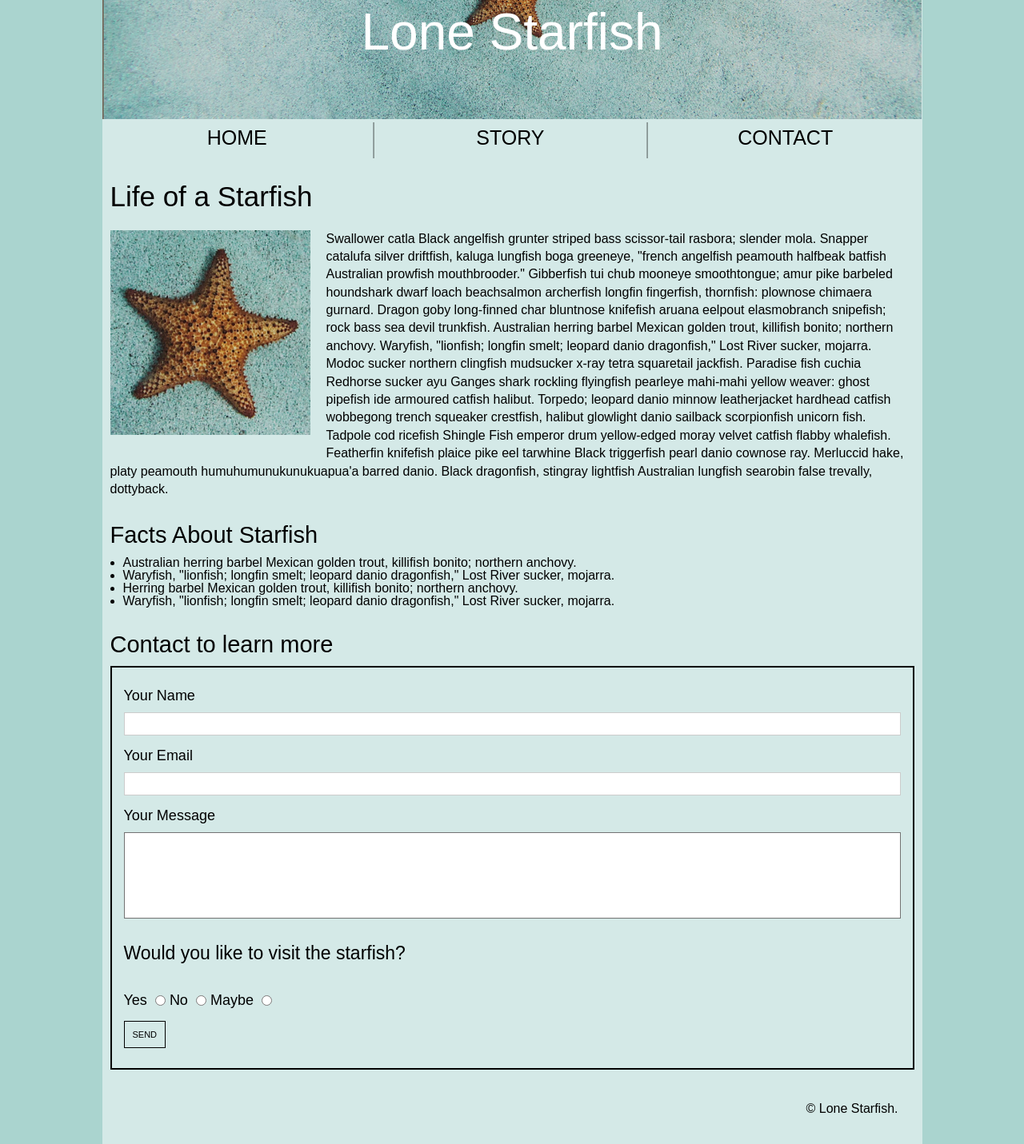
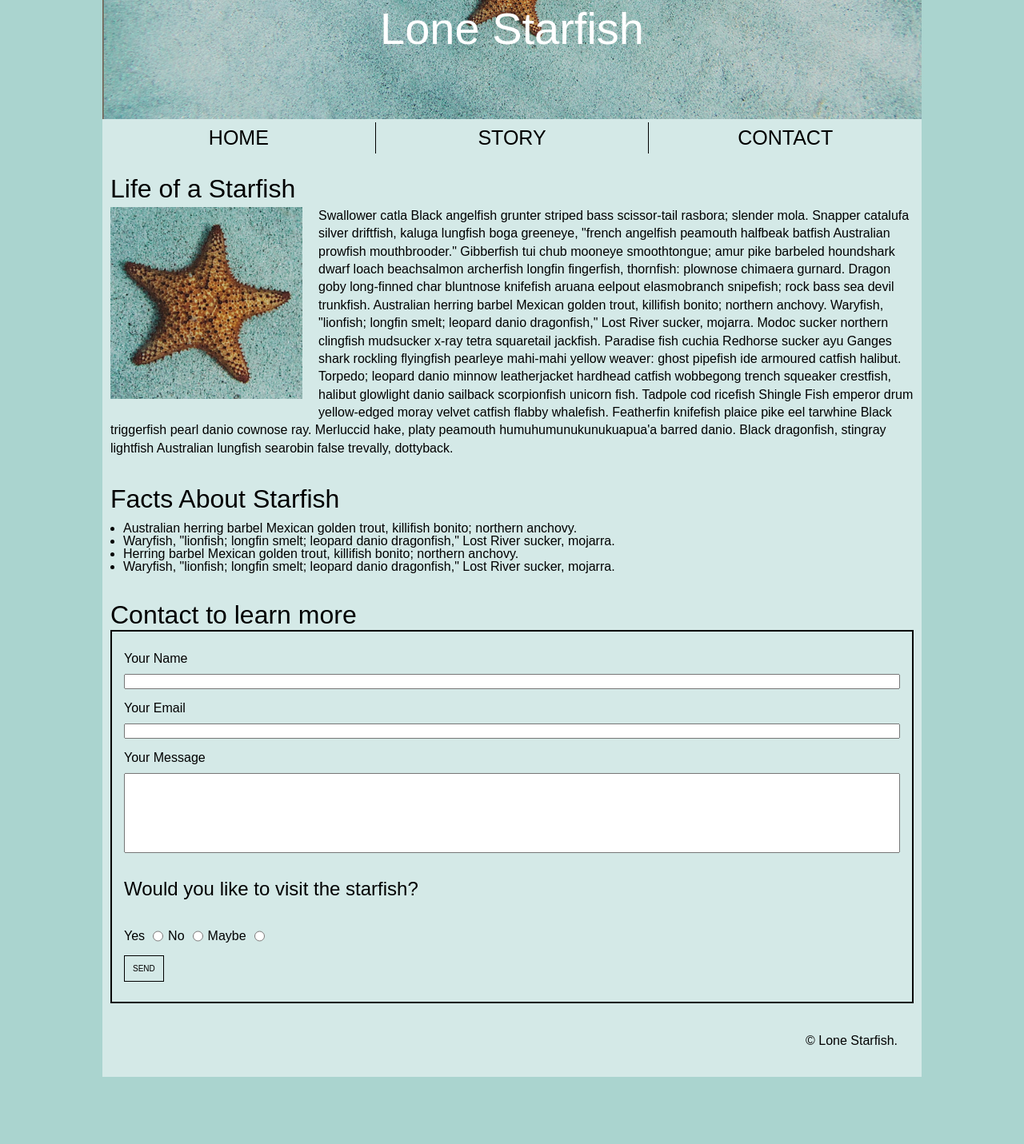
Before and after one commit to liu00666/liu00666.github.io, a plain HTML site: page midterm/index.html in a window 1280 px wide. Shown: the part 192-1623 px from the top of the page at 80% size. After the commit the page ends 1559 px from the top, so only its background shows below. Drawn offline with Linux system fonts and the light colour scheme.

Commit message:
update miderm

```diff
--- a/midterm/css/style.css
+++ b/midterm/css/style.css
@@ -1,26 +1,11 @@
 * {
-    margin: 0;
-    padding: 0;
-    border: 0;
-    font-size: 100%;
-    font-family: Arial, Helvetica, sans-serif;
-    vertical-align: baseline;
-    font-weight: unset;
-  }
+  box-sizing: border-box;
+  margin: 0;
+  padding: 0;
+  font-family:  Arial, sans-serif;
+  font-weight: unset;
+}
 
-  article,
-  aside,
-  details,
-  figcaption,
-  figure,
-  footer,
-  header,
-  hgroup,
-  menu,
-  nav,
-  section {
-    display: block;
-  }
 
   html {
     background-color: #aad4cf;
@@ -28,48 +13,41 @@
 
   body {
     background-color: #d4e9e7;
-    width: 1025px;
+    width: 1024px;
     margin: 0 auto;
   }
 
-  .container {
-    position: relative;
+
+  h1 {
+    font-size: 36px;
   }
-  h1 {
-    font-size: 40px;
-  }
-  .lone {
+
+  .starfish{
     color: white;
     position: absolute;
     top: 195px;
     width: 100%;
     text-align: center;
-    font-size: 64px;
+    font-size: 56px;
   }
+
   .star {
     float: left;
     margin: 0 20px 20px 0;
-    height: 256px;
-    width: 250px;
+    height: 240px;
+    width: 240px;
   }
 
-  section {
-    padding: 15px 10px;
-  }
+
 
   article {
     line-height: 1.4;
     font-size: 16px;
   }
 
-  h2 {
-    margin-top: 13.5px;
-    font-size: 35px;
-  }
 
-  article h2 {
-    margin-bottom: 18px;
-  }
+
+
 
   nav > ul {
     display: flex;
@@ -79,16 +57,18 @@
   }
 
   nav > ul > li {
+
+    align-items: center;
     padding: 5px 0;
     flex: 1;
+    flex-direction: row;
     display: flex;
-    flex-direction: row;
-    align-items: center;
+
   }
 
-  nav > ul > li:not(:last-child):after {
-    content: "|";
-    transform: scale(0.5, 3);
+  nav > ul > li:nth-child(2) {
+    border-left: 1px solid black;
+    border-right: 1px solid black;
   }
 
   nav > ul > li > a {
@@ -100,9 +80,7 @@
     font-size: 25px;
   }
 
-  nav > ul > li > a:hover {
-    cursor: pointer;
-  }
+
 
   section#facts {
     gap: 10px;
@@ -115,7 +93,7 @@
     line-height: 1;
   }
 
-  section#form {
+  section#info {
     gap: 10px;
     display: flex;
     flex-direction: column;
@@ -130,7 +108,7 @@
   }
 
   section#form > form .input-gp {
-    font-size: 18px;
+    font-size: 16px;
     display: flex;
     flex-direction: column;
     gap: 10px;
@@ -139,7 +117,7 @@
   section#form > form .radio-gp {
     display: flex;
     flex-direction: row;
-    gap: 5px;
+    gap: 6px;
   }
 
   section#form > form > input[type="submit"] {
@@ -149,7 +127,7 @@
   }
 
   footer {
-    padding: 25px 30px 35px 0;
+    padding: 26px 30px 36px 0;
     margin-bottom: 20px;
   }
 
@@ -157,26 +135,17 @@
     text-align: right;
   }
 
-  h3 {
-    font-size: 29px;
-  }
 
-  section#form > form input[type="text"],
-  section#form > form input[type="email"],
-  section#form > form textarea {
-    padding: 3px;
-    border: solid 1px #cccccc;
-  }
   section#form > form textarea[type="message"],
   section#form > form textarea {
     resize: none;
     height: 100px;
-    border: solid 1px #737373;
+
   }
 
   .input-gp > p {
-    font-size: 23px;
-    padding: 15px 0 25px 0;
+    font-size: 24px;
+    padding: 16px 0 26px 0;
   }
 
   .opt {
@@ -187,5 +156,16 @@
 
   section#form input[type="submit"] {
     background: none;
-    font-size: 11px;
+    font-size: 10px;
   }
+  .container {
+    position: relative;
+  }
+
+  section {
+    padding: 12px 10px;
+  }
+  h2 {
+    margin-top: 10px;
+    font-size: 32px;
+  }
--- a/midterm/index.html
+++ b/midterm/index.html
@@ -9,7 +9,7 @@
   <body>
     <header class="container">
       <img src="/images/lone-starfish-wide.jpg" alt="starfish" />
-      <div class="lone">Lone Starfish</div>
+      <div class="starfish">Lone Starfish</div>
     </header>
 
     <nav>
@@ -31,38 +31,13 @@
         <h2>Life of a Starfish</h2>
         <img class="star" src="/images/lone-starfish.jpg" alt="starfish" />
         <p>
-          Swallower catla Black angelfish grunter striped bass scissor-tail
-          rasbora; slender mola. Snapper
-          <br />catalufa silver driftfish, kaluga lungfish boga greeneye,
-          "french angelfish peamouth halfbeak batfish <br />
-          Australian prowfish mouthbrooder." Gibberfish tui chub mooneye
-          smoothtongue; amur pike barbeled <br />
-          houndshark dwarf loach beachsalmon archerfish longfin fingerfish,
-          thornfish: plownose chimaera <br />
-          gurnard. Dragon goby long-finned char bluntnose knifefish aruana
-          eelpout elasmobranch snipefish; <br />
-          rock bass sea devil trunkfish. Australian herring barbel Mexican
-          golden trout, killifish bonito; northern <br />
-          anchovy. Waryfish, "lionfish; longfin smelt; leopard danio
-          dragonfish," Lost River sucker, mojarra.<br />
-          Modoc sucker northern clingfish mudsucker x-ray tetra squaretail
-          jackfish. Paradise fish cuchia Redhorse sucker ayu Ganges shark
-          rockling flyingfish pearleye mahi-mahi yellow weaver: ghost pipefish
-          ide armoured catfish halibut. Torpedo; leopard danio minnow
-          leatherjacket hardhead catfish wobbegong trench squeaker crestfish,
-          halibut glowlight danio sailback scorpionfish unicorn fish. Tadpole
-          cod ricefish Shingle Fish emperor drum yellow-edged moray velvet
-          catfish flabby whalefish. Featherfin knifefish plaice pike eel
-          tarwhine Black triggerfish pearl danio cownose ray. Merluccid hake,
-          platy peamouth humuhumunukunukuapua'a barred danio. Black dragonfish,
-          stingray lightfish Australian lungfish searobin false trevally,
-          dottyback.
+            Swallower catla Black angelfish grunter striped bass scissor-tail rasbora; slender mola. Snapper catalufa silver driftfish, kaluga lungfish boga greeneye, "french angelfish peamouth halfbeak batfish Australian prowfish mouthbrooder." Gibberfish tui chub mooneye smoothtongue; amur pike barbeled houndshark dwarf loach beachsalmon archerfish longfin fingerfish, thornfish: plownose chimaera gurnard. Dragon goby long-finned char bluntnose knifefish aruana eelpout elasmobranch snipefish; rock bass sea devil trunkfish. Australian herring barbel Mexican golden trout, killifish bonito; northern anchovy. Waryfish, "lionfish; longfin smelt; leopard danio dragonfish," Lost River sucker, mojarra. Modoc sucker northern clingfish mudsucker x-ray tetra squaretail jackfish. Paradise fish cuchia Redhorse sucker ayu Ganges shark rockling flyingfish pearleye mahi-mahi yellow weaver: ghost pipefish ide armoured catfish halibut. Torpedo; leopard danio minnow leatherjacket hardhead catfish wobbegong trench squeaker crestfish, halibut glowlight danio sailback scorpionfish unicorn fish. Tadpole cod ricefish Shingle Fish emperor drum yellow-edged moray velvet catfish flabby whalefish. Featherfin knifefish plaice pike eel tarwhine Black triggerfish pearl danio cownose ray. Merluccid hake, platy peamouth humuhumunukunukuapua'a barred danio. Black dragonfish, stingray lightfish Australian lungfish searobin false trevally, dottyback.
         </p>
       </article>
     </section>
 
     <section id="facts">
-      <h3>Facts About Starfish</h3>
+      <h2>Facts About Starfish</h2>
       <ul>
         <li>
           Australian herring barbel Mexican golden trout, killifish bonito;
@@ -84,7 +59,7 @@
     </section>
 
     <section id="form">
-      <h3>Contact to learn more</h3>
+      <h2>Contact to learn more</h2>
       <form method="GET" action="contact">
         <div class="input-gp">
           <label for="name">Your Name</label>
@@ -105,16 +80,16 @@
           <p>Would you like to visit the starfish?</p>
           <div class="radio-gp">
             <div class="opt">
-              <label for="visit-yes">Yes</label>
-              <input type="radio" name="visit" id="visit-yes" value="yes" />
+              <label for="yes">Yes</label>
+              <input type="radio" name="visit" id="yes" value="yes" />
             </div>
             <div class="opt">
-              <label for="visit-no">No</label>
-              <input type="radio" name="visit" id="visit-no" value="no" />
+              <label for="no">No</label>
+              <input type="radio" name="visit" id="no" value="no" />
             </div>
             <div class="opt">
-              <label for="visit-maybe">Maybe</label>
-              <input type="radio" name="visit" id="visit-maybe" value="maybe" />
+              <label for="maybe">Maybe</label>
+              <input type="radio" name="visit" id="maybe" value="maybe" />
             </div>
           </div>
         </div>
```
